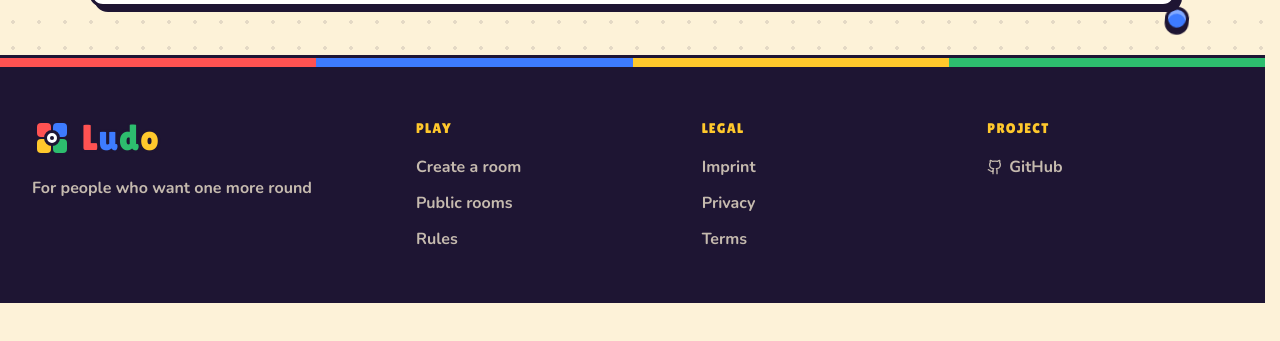
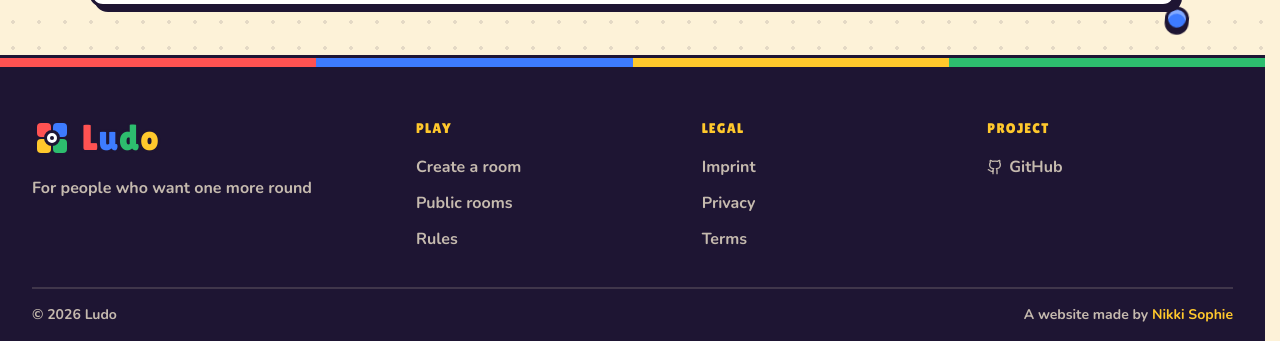
Before and after one commit to CuteNikki/ludo, a Next.js app in the folder apps/web/: page /imprint in a window 1280 px wide. Shown: the part 901-1242 px from the top of the page. Before the commit the page ends 1204 px from the top, so only its background shows below. Built offline with nearby package versions, Linux system fonts and the light colour scheme; no server answers.

Commit message:
Updated footer with creator link

```diff
--- a/apps/web/src/components/site-footer.tsx
+++ b/apps/web/src/components/site-footer.tsx
@@ -5,7 +5,9 @@ import { useTranslation } from 'react-i18next';
 
 import { Github } from 'lucide-react';
 
-import { repositoryUrl } from '@/lib/legal';
+import { author, repositoryUrl } from '@/lib/legal';
+import { siteName } from '@/lib/site';
+import { cn } from '@/lib/utils';
 
 import { LogoMark, Wordmark } from '@/components/logo';
 
@@ -44,7 +46,7 @@ export function SiteFooter() {
         <span className='bg-p-yellow' />
         <span className='bg-p-green' />
       </div>
-      <div className='mx-auto grid w-full max-w-480 gap-10 px-4 py-10 sm:px-6 sm:py-12 md:grid-cols-[minmax(0,1.4fr)_repeat(3,minmax(0,1fr))] lg:px-8'>
+      <div className='mx-auto grid w-full max-w-480 gap-10 px-4 pb-8 pt-10 sm:px-6 sm:pt-12 md:grid-cols-[minmax(0,1.4fr)_repeat(3,minmax(0,1fr))] lg:px-8'>
         <div className='max-w-sm'>
           <div className='flex items-center gap-2.5'>
             <LogoMark />
@@ -79,6 +81,20 @@ export function SiteFooter() {
           </ul>
         </nav>
       </div>
+
+      <div className='mx-auto w-full max-w-480 px-4 sm:px-6 lg:px-8'>
+        <div className='flex flex-wrap items-center justify-between gap-x-6 border-t-2 border-footer-foreground/15 py-3 text-sm font-bold text-footer-foreground/75'>
+          <p>
+            © {new Date().getFullYear()} {siteName}
+          </p>
+          <p>
+            {t('madeBy')}{' '}
+            <a href={author.url} target='_blank' rel='noreferrer' className={cn(linkClassName, 'text-primary')}>
+              {author.name}
+            </a>
+          </p>
+        </div>
+      </div>
     </footer>
   );
 }
--- a/apps/web/src/lib/legal.ts
+++ b/apps/web/src/lib/legal.ts
@@ -23,3 +23,5 @@ export const operator = {
 export const isOperatorConfigured = Boolean(operator.name && operator.addressLines.length > 0 && operator.email);
 
 export const repositoryUrl = 'https://github.com/CuteNikki/ludo';
+
+export const author = { name: 'Nikki Sophie', url: 'https://niso.moe/' };
--- a/apps/web/src/locales/de.json
+++ b/apps/web/src/locales/de.json
@@ -158,6 +158,7 @@
     "close": "Meldung schließen"
   },
   "footer": "Für Menschen, die noch eine Runde spielen",
+  "madeBy": "Eine Webseite von",
   "theme": {
     "aria": "Farbschema",
     "light": "Hell",
--- a/apps/web/src/locales/en.json
+++ b/apps/web/src/locales/en.json
@@ -158,6 +158,7 @@
     "close": "Dismiss notice"
   },
   "footer": "For people who want one more round",
+  "madeBy": "A website made by",
   "theme": {
     "aria": "Theme",
     "light": "Light",
```
